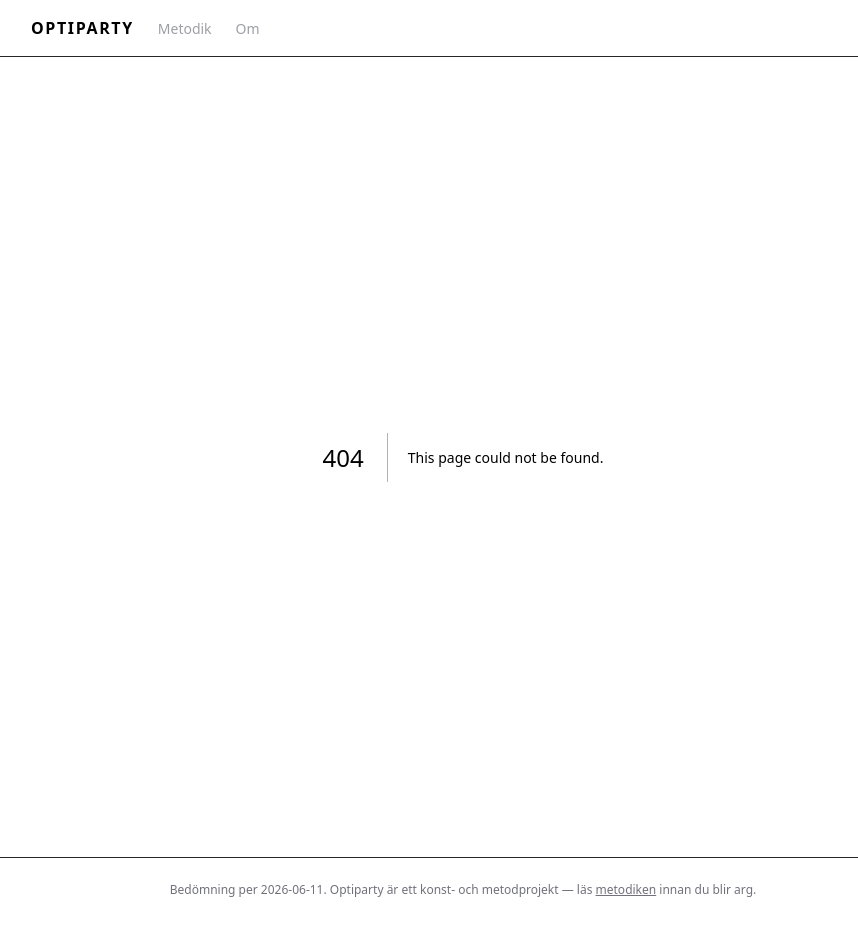
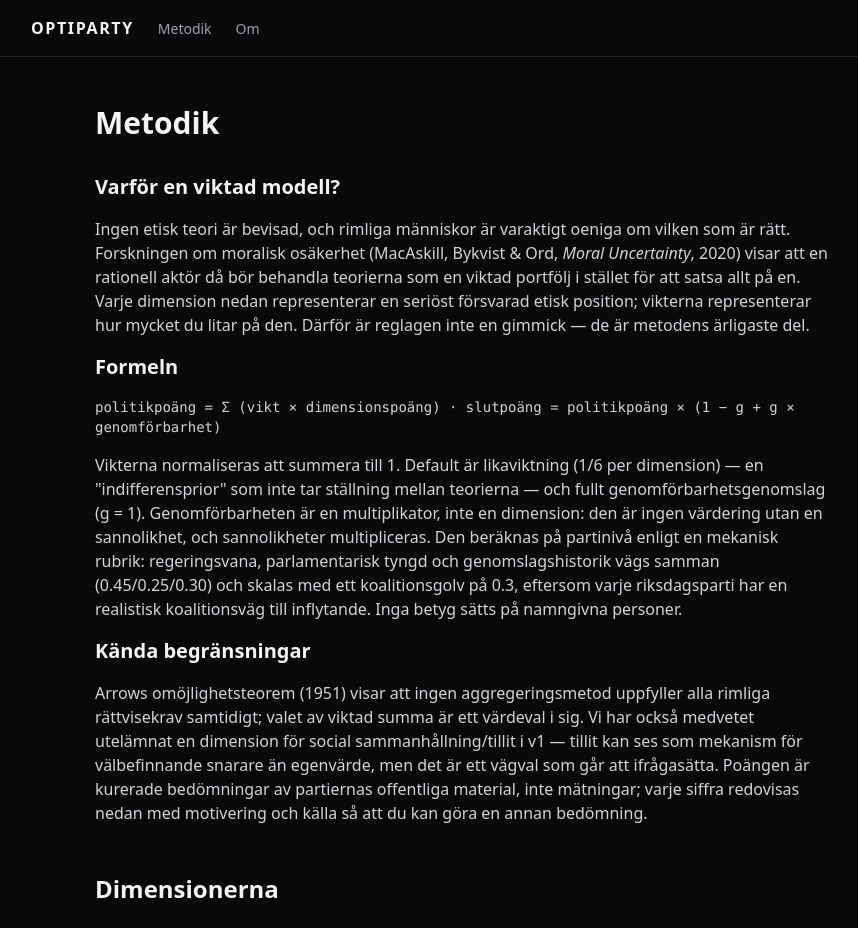
Before and after one commit to jockemedw/optiparty, a Next.js app: page /metodik in a window 1280 px wide. Before the commit this address had no page. Shown: the top 928 px of the page, without its empty margins (177-1035 px from the left). Built offline with nearby package versions, Linux system fonts and the light colour scheme.

Commit message:
Add methodology page rendering model, scores and sources from dataset

```diff
--- /dev/null
+++ b/src/app/metodik/page.tsx
@@ -0,0 +1,106 @@
+import type { Metadata } from "next";
+import { dataset } from "@/data/dataset";
+
+export const metadata: Metadata = { title: "Metodik — Optiparty" };
+
+export default function Metodik() {
+  return (
+    <main className="mx-auto max-w-3xl px-4 py-12">
+      <h1 className="text-3xl font-black">Metodik</h1>
+
+      <section className="mt-8 space-y-4 text-zinc-300">
+        <h2 className="text-xl font-bold text-zinc-100">Varför en viktad modell?</h2>
+        <p>
+          Ingen etisk teori är bevisad, och rimliga människor är varaktigt oeniga om vilken som är
+          rätt. Forskningen om moralisk osäkerhet (MacAskill, Bykvist &amp; Ord, <i>Moral
+          Uncertainty</i>, 2020) visar att en rationell aktör då bör behandla teorierna som en
+          viktad portfölj i stället för att satsa allt på en. Varje dimension nedan representerar
+          en seriöst försvarad etisk position; vikterna representerar hur mycket du litar på den.
+          Därför är reglagen inte en gimmick — de är metodens ärligaste del.
+        </p>
+        <h2 className="text-xl font-bold text-zinc-100">Formeln</h2>
+        <p className="font-mono text-sm">
+          politikpoäng = Σ (vikt × dimensionspoäng) · slutpoäng = politikpoäng × (1 − g + g × genomförbarhet)
+        </p>
+        <p>
+          Vikterna normaliseras att summera till 1. Default är likaviktning (1/6 per dimension) —
+          en &quot;indifferensprior&quot; som inte tar ställning mellan teorierna — och fullt
+          genomförbarhetsgenomslag (g&nbsp;=&nbsp;1). Genomförbarheten är en multiplikator, inte en
+          dimension: den är ingen värdering utan en sannolikhet, och sannolikheter multipliceras.
+          Den beräknas på partinivå enligt en mekanisk rubrik: regeringsvana, parlamentarisk tyngd
+          och genomslagshistorik vägs samman (0.45/0.25/0.30) och skalas med ett koalitionsgolv på
+          0.3, eftersom varje riksdagsparti har en realistisk koalitionsväg till inflytande. Inga
+          betyg sätts på namngivna personer.
+        </p>
+        <h2 className="text-xl font-bold text-zinc-100">Kända begränsningar</h2>
+        <p>
+          Arrows omöjlighetsteorem (1951) visar att ingen aggregeringsmetod uppfyller alla rimliga
+          rättvisekrav samtidigt; valet av viktad summa är ett värdeval i sig. Vi har också medvetet
+          utelämnat en dimension för social sammanhållning/tillit i v1 — tillit kan ses som mekanism
+          för välbefinnande snarare än egenvärde, men det är ett vägval som går att ifrågasätta.
+          Poängen är kurerade bedömningar av partiernas offentliga material, inte mätningar; varje
+          siffra redovisas nedan med motivering och källa så att du kan göra en annan bedömning.
+        </p>
+      </section>
+
+      <section className="mt-12">
+        <h2 className="text-2xl font-black">Dimensionerna</h2>
+        {dataset.dimensions.map((d) => (
+          <article key={d.id} className="mt-6 rounded border border-zinc-800 bg-zinc-900 p-5">
+            <h3 className="font-bold">{d.name}</h3>
+            <p className="mt-1 text-sm text-zinc-300">{d.shortDescription}</p>
+            <p className="mt-2 text-xs text-zinc-500"><b>Förankring:</b> {d.grounding}</p>
+            <p className="mt-1 text-xs text-zinc-500"><b>Mäter:</b> {d.measures}</p>
+          </article>
+        ))}
+      </section>
+
+      <section className="mt-12">
+        <h2 className="text-2xl font-black">Alla poäng, motiveringar och källor</h2>
+        {dataset.parties.map((p) => (
+          <article key={p.id} className="mt-8">
+            <h3 className="flex items-center gap-2 text-xl font-bold">
+              <span aria-hidden className="h-3 w-3 rounded-full" style={{ backgroundColor: p.color }} />
+              {p.name}
+            </h3>
+            <dl className="mt-3 space-y-3">
+              {dataset.dimensions.map((d) => {
+                const entry = p.scores[d.id];
+                return (
+                  <div key={d.id} className="rounded border border-zinc-800 p-4">
+                    <dt className="flex justify-between text-sm font-bold">
+                      <span>{d.name}</span>
+                      <span className="font-mono">{entry.score}/100</span>
+                    </dt>
+                    <dd className="mt-1 text-sm text-zinc-300">{entry.motivation}</dd>
+                    <dd className="mt-1 text-xs">
+                      {entry.sources.map((s) => (
+                        <a key={s.url} href={s.url} className="mr-3 text-zinc-500 underline hover:text-zinc-300">
+                          {s.title}
+                        </a>
+                      ))}
+                    </dd>
+                  </div>
+                );
+              })}
+              <div className="rounded border border-zinc-700 bg-zinc-900 p-4">
+                <dt className="flex justify-between text-sm font-bold">
+                  <span>Genomförbarhet</span>
+                  <span className="font-mono">{p.feasibility.factor.toFixed(2)}</span>
+                </dt>
+                <dd className="mt-1 text-sm text-zinc-300">{p.feasibility.motivation}</dd>
+                <dd className="mt-1 text-xs">
+                  {p.feasibility.sources.map((s) => (
+                    <a key={s.url} href={s.url} className="mr-3 text-zinc-500 underline hover:text-zinc-300">
+                      {s.title}
+                    </a>
+                  ))}
+                </dd>
+              </div>
+            </dl>
+          </article>
+        ))}
+      </section>
+    </main>
+  );
+}
```
